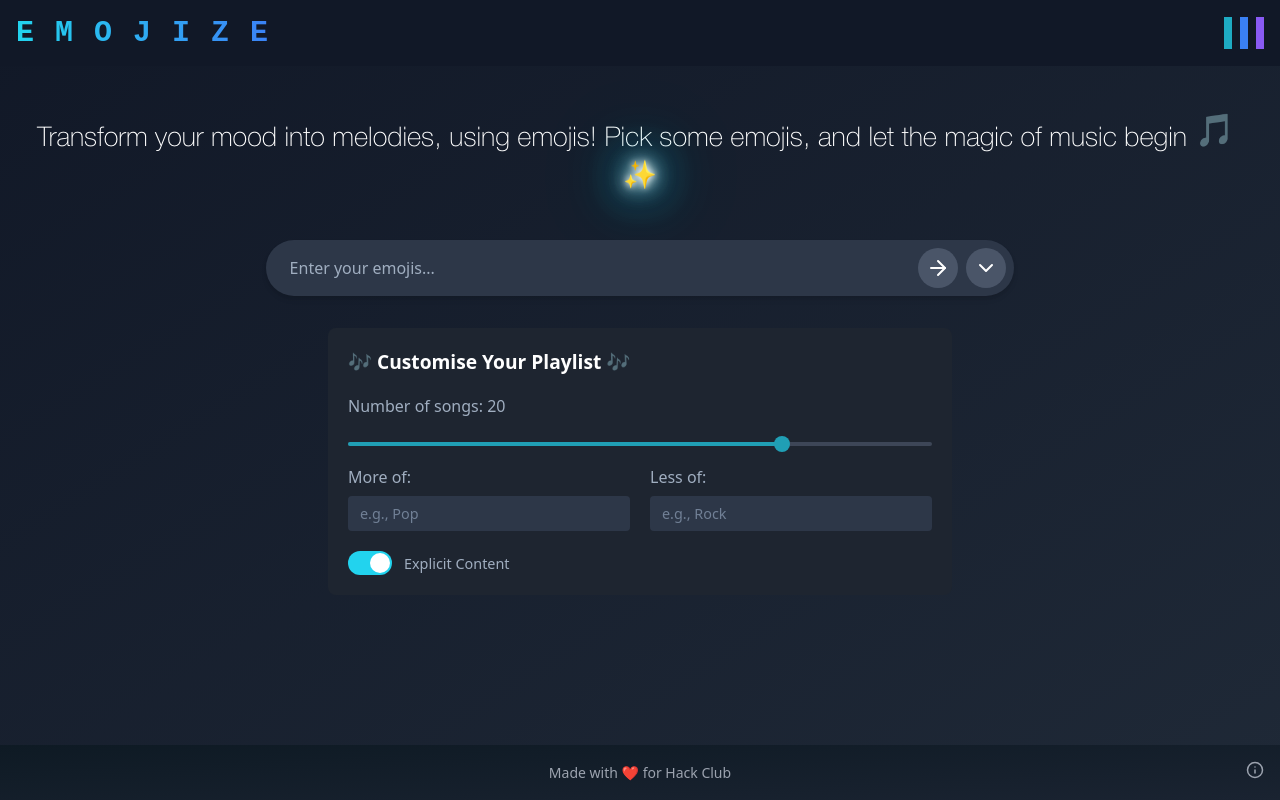
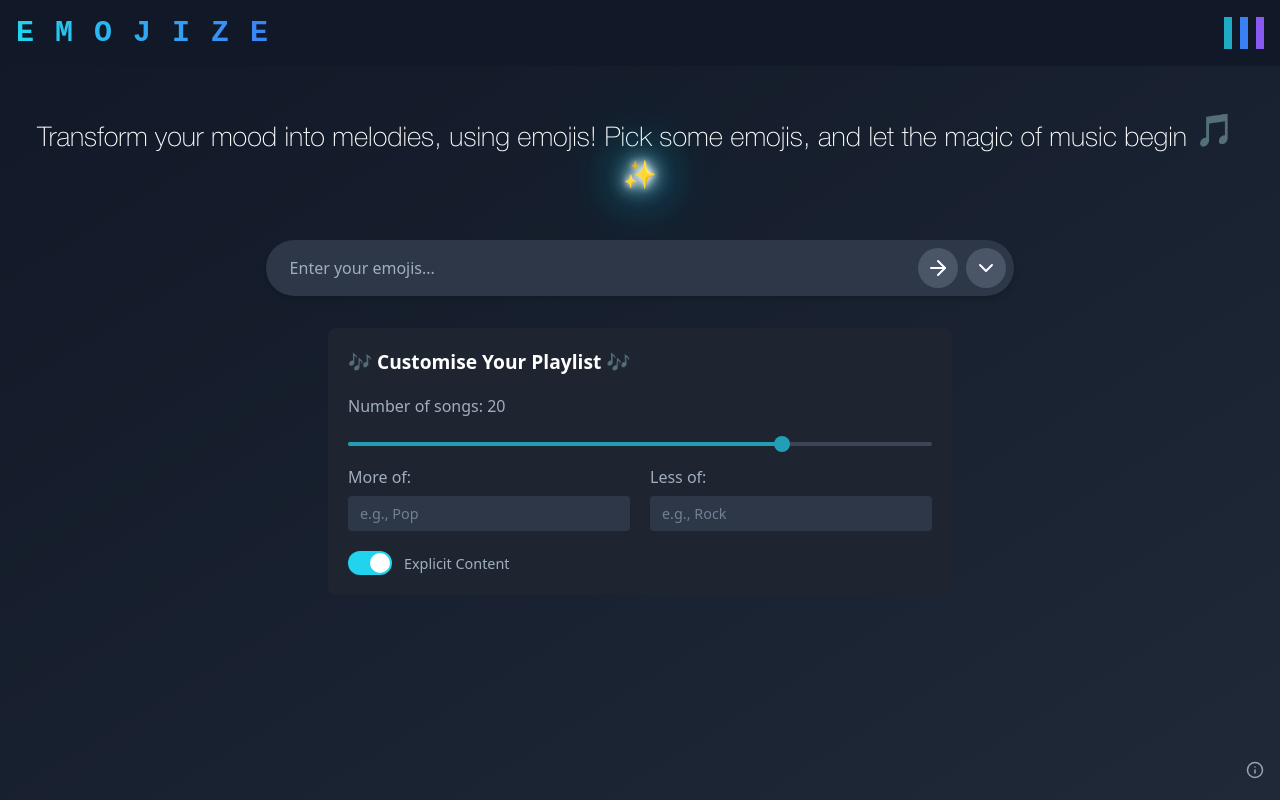
Before and after one commit to Daamin909/EMOJIZE, a React (Vite) app in the folder emojize/: page / in a window 1280 px wide. Built offline with nearby package versions, Linux system fonts and the light colour scheme.

Commit message:
chore: fixed ugly footeR

```diff
--- a/emojize/src/Components/Emojize/Emojize.css
+++ b/emojize/src/Components/Emojize/Emojize.css
@@ -81,9 +81,9 @@
   bottom: 0;
   left: 0;
   right: 0;
-  background: linear-gradient(to bottom right, #0e1a24, #1a2331);
   padding: 1rem;
   text-align: center;
+  background-color: transparent;
   transition: transform 0.3s ease-in-out;
 }
 #dummy {
--- a/emojize/src/Components/Emojize/Emojize.jsx
+++ b/emojize/src/Components/Emojize/Emojize.jsx
@@ -107,9 +107,9 @@ const Emojize = () => {
 
       <footer className="footer">
         <a href="#" id="dummy" className="footer-link">
-          <Mail size={18} />
+
         </a>
-        <p className="footer-text">Made with ❤️ for Hack Club</p>
+        <p className="footer-text"></p>
         <a
           href="https://github.com/daamin909/EMOJIZE"
           target="_blank"
```
